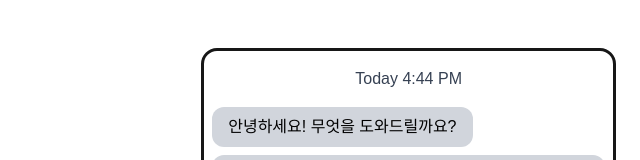
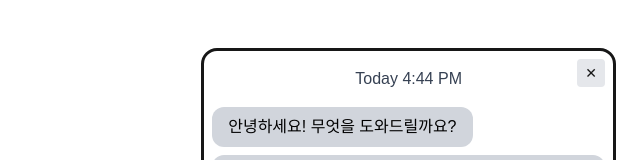
Before and after one commit to kkhan0214/AICO, a Next.js app: page /chatbot in a window 1280 px wide. Shown: the top 160 px of the page, without its empty margins (640-1280 px from the left). Built offline with nearby package versions, Linux system fonts and the light colour scheme.

Commit message:
Update page.tsx

```diff
--- a/app/chatbot/page.tsx
+++ b/app/chatbot/page.tsx
@@ -3,13 +3,13 @@
 import { useState } from 'react';
 import ChatBubble from '@/components/chatBubble';
 
-// ✅ Message 타입 명시
 type Message = {
   from: 'user' | 'bot';
   text: string;
 };
 
 export default function ChatbotPage() {
+  const [open, setOpen] = useState(true);
   const [date, setDate] = useState(
     new Date().toLocaleTimeString('en-US', {
       hour: 'numeric',
@@ -17,8 +17,6 @@ export default function ChatbotPage() {
       hour12: true,
     })
   );
-
-  // ✅ messages에 타입 명시
   const [messages, setMessages] = useState<Message[]>([
     { from: 'bot', text: '안녕하세요! 무엇을 도와드릴까요?' },
     { from: 'bot', text: '파이썬을 공부하시면서, 궁금하신 부분을 질문해주세요' },
@@ -26,13 +24,32 @@ export default function ChatbotPage() {
 
   return (
     <main className="flex flex-col h-screen p-4 absolute z-10 py-12 right-2">
+      {!open && (
+        <button
+          onClick={() => setOpen(true)}
+          className="fixed bottom-6 right-6 bg-white shadow-lg w-16 h-16 rounded-full flex items-center justify-center hover:scale-105 transition"
+        >
+          <img src="/robot.png" alt="chat" className="w-10 h-10" />
+        </button>
+      )}
+
+      {open && (
         <div className="relative pt-4 rounded-2xl shadow-5xl shadow-white bg-[rgba(255,255,255,0.77)] w-full h-full border-3">
+          <button
+            onClick={() => setOpen(false)}
+            className="absolute top-2 right-2 text-sm bg-gray-200 px-2 py-1 rounded hover:bg-gray-300"
+          >
+            ✕
+          </button>
+
           <p className="w-full text-center text-gray-700">Today {date}</p>
+
           <div className="px-2 py-4 flex-1 overflow-y-auto space-y-2 text-black flex flex-col items-left">
             {messages.map((msg, idx) => (
               <ChatBubble key={idx} from={msg.from} text={msg.text} />
             ))}
           </div>
+
           <div className="absolute bottom-4 mt-4 flex gap-1 mx-1 w-full px-4">
             <input
               className="w-full border px-4 py-2 rounded-xl bg-white text-gray-600"
@@ -43,6 +60,7 @@ export default function ChatbotPage() {
             </button>
           </div>
         </div>
+      )}
     </main>
   );
 }
```
Lines whose indentation alone changed are shown as unchanged.
